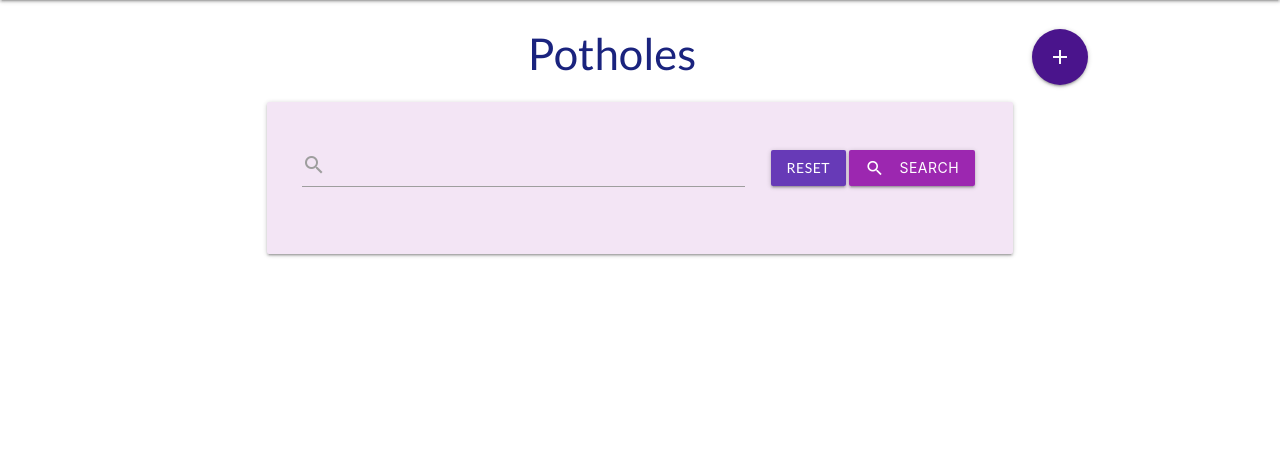
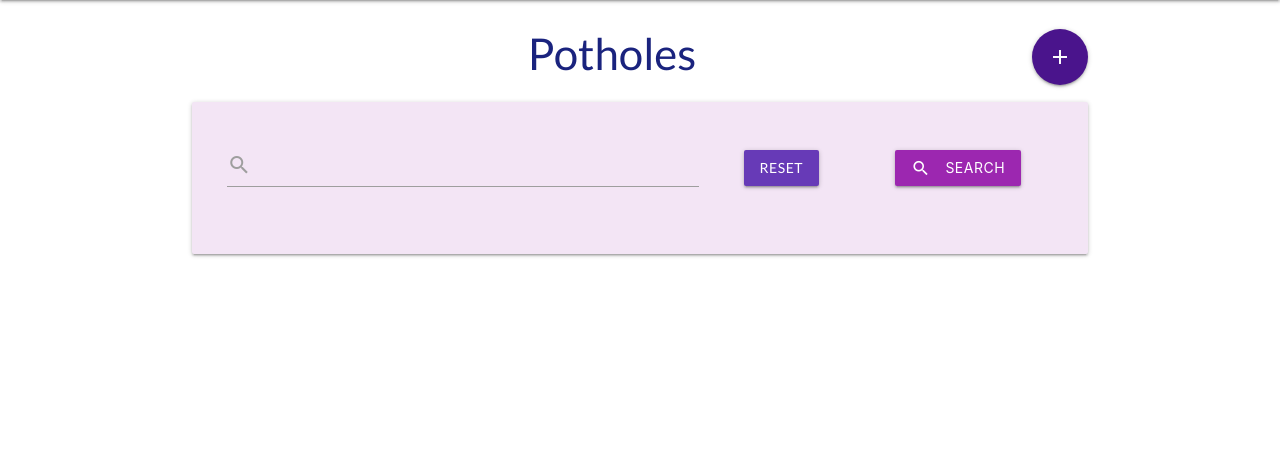
Before and after one commit to martinbannister/CI_MS3_We-ll_Look_Into_It, a Flask app: page / in a window 1280 px wide. Shown: the part 64-520 px from the top of the page. Run offline with Flask 2, Linux system fonts and the light colour scheme; data that the repository does not hold is empty; parts of the project's set-up code (start-up, migrations or seed data) failed here and were passed over; some libraries are stand-ins or nearby versions.

Commit message:
NON-FIX(potholes.html): try to fix non collapsing search, failed

```diff
--- a/templates/potholes.html
+++ b/templates/potholes.html
@@ -8,17 +8,21 @@
     </a>
 </h3>
 
+<!-- search feature -->
 <div class="row">
-    <div class="col s10 offset-s1">
+    <div class="col s12">
         <div class="row card-panel purple lighten-5">
-            <form action="{{ url_for('pothole_search') }}" method="POST" class="col s12">
+            <div class="col s12">
+                <form action="{{ url_for('pothole_search') }}" method="POST">
                     <div class="row valign-wrapper center-align">
-                    <div class="input-field col s12 m8">
+                        <div class="input-field col s12 m7">
                             <input type="text" name="pothole_query" id="pothole_query" required>
                             <label for="pothole_query"><i class="material-icons">search</i></label>
                         </div>
-                    <div class="col s12 m4">
+                        <div class="col s12 m2">
                             <a href="{{ url_for('get_potholes') }}" class="btn deep-purple">Reset</a>
+                        </div>
+                        <div class="col s12 m3">
                             <button type="submit" class="purple btn">
                                 <i class="material-icons left">search</i> Search
                             </button>
@@ -28,6 +32,8 @@
             </div>
         </div>
     </div>
+</div>
+<!-- / search feature -->
 
 
 <div class="row">
```
Lines whose indentation alone changed are shown as unchanged.
